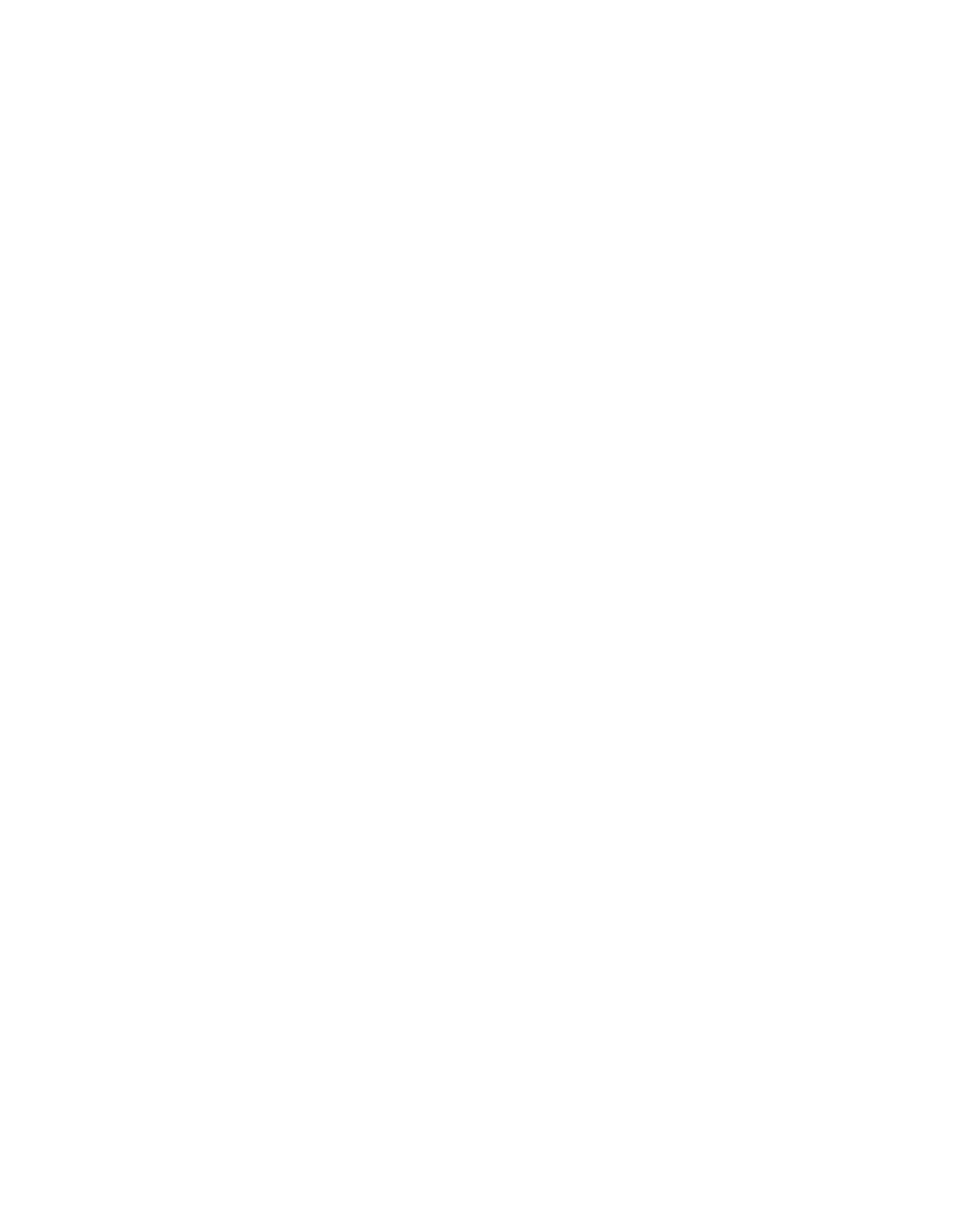
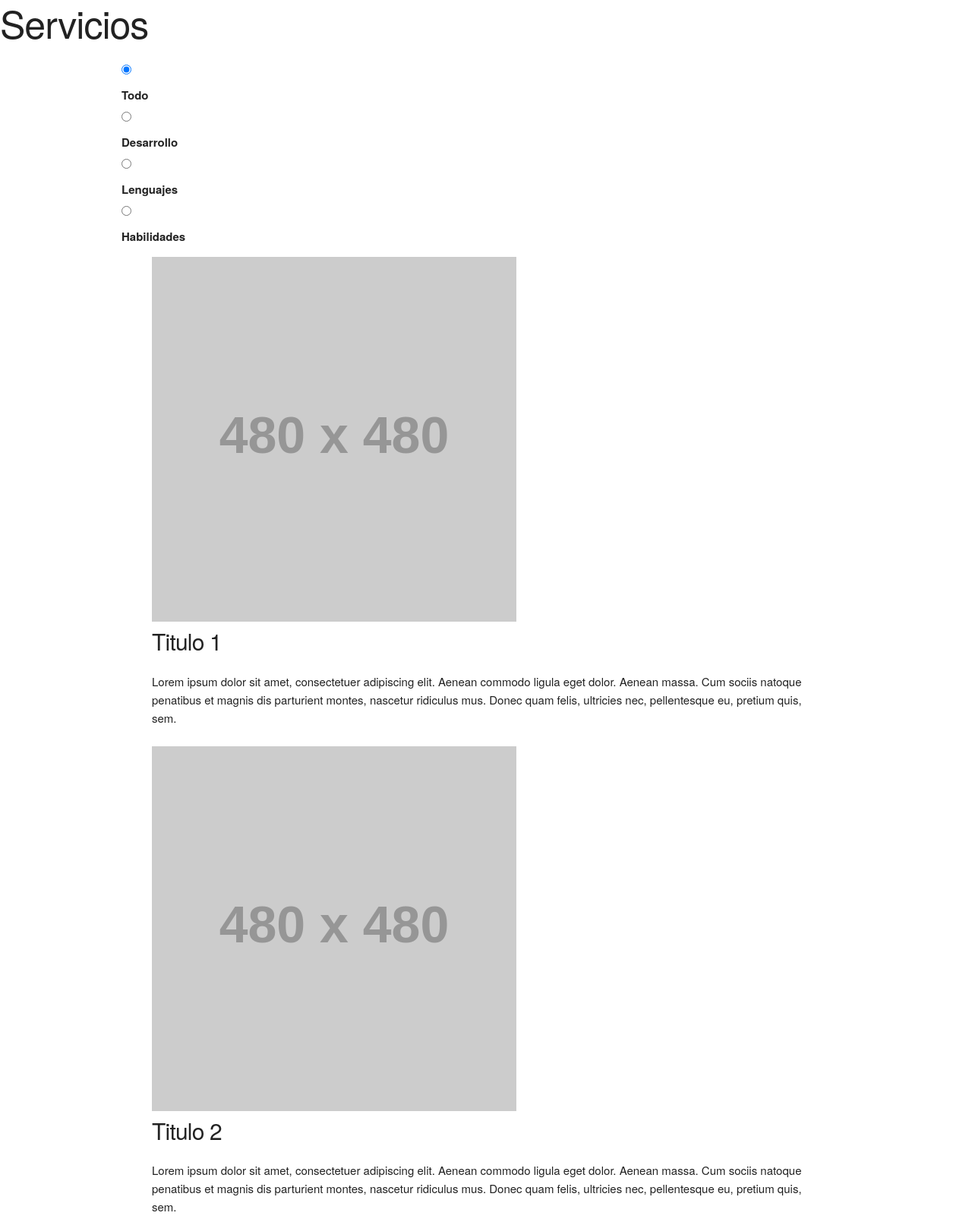
Before and after one commit to Lucia13/Diplomado-APM-2, a plain HTML site: page lab1/index.html in a window 1280 px wide. Shown: the top 1604 px of the page at 76% size. Before the commit the page ends 800 px from the top, so only its background shows below. Drawn offline with Linux system fonts and the light colour scheme; placeholder pictures from the web are drawn by us.

Commit message:
Actualizacion 1 ejercicio APM 2

```diff
--- a/lab1/index.html
+++ b/lab1/index.html
@@ -1,9 +1,88 @@
 <!DOCTYPE html>
 <html lang="es-ES">
 <head>
-
+<meta charset="UTF-8">
+<meta name="viewport" content="width=device-width, initial-scale=1, maximum-scale=1"/>
+<!-- Styles -->
+<link rel="stylesheet" href="css/normalize.css">
+<link rel="stylesheet" href="css/skeleton.css">
+<link rel="stylesheet" href="css/styles.css">
+<title>Servicios</title>
 </head>
 <body>
+<header class="header">
+	<div class="logo">
+		<h1>Servicios</h1>
+		</div>
+	</header>
+	<form class="content container">
+		<input type="radio" class="nav-menu" id="all" name="filter" checked="checked"/>
+		<label for="all">Todo</label>
+
+		<input type="radio" class="nav-menu" id="develop" name="filter"/>
+		<label for="develop">Desarrollo</label>
+
+		<input type="radio" class="nav-menu" id="languages" name="filter"/>
+		<label for="languages">Lenguajes</label>
+
+		<input type="radio" class="nav-menu" id="skills" name="filter"/>
+		<label for="skills">Habilidades</label>
+<!-- End Navigation -->
+
+<section class="services">
+<!--Start Pic 1-->
+	<figure class="four colums all test">
+		<img src="http://placehold.it/480x480/000000" alt="img 1">
+		<figcaption>
+			<h4>Titulo 1</h4>
+			<p>Lorem ipsum dolor sit amet, consectetuer adipiscing elit. Aenean commodo ligula eget dolor. Aenean massa. Cum sociis natoque penatibus et magnis dis parturient montes, nascetur ridiculus mus. Donec quam felis, ultricies nec, pellentesque eu, pretium quis, sem.</p>
+		</figcaption>
+	</figure>
+<!-- End Pic 1-->
+
+<!--Start Pic 2-->
+	<figure class="four colums all develop">
+		<img src="http://placehold.it/480x480/000000" alt="img 2">
+		<figcaption>
+			<h4>Titulo 2</h4>
+			<p>Lorem ipsum dolor sit amet, consectetuer adipiscing elit. Aenean commodo ligula eget dolor. Aenean massa. Cum sociis natoque penatibus et magnis dis parturient montes, nascetur ridiculus mus. Donec quam felis, ultricies nec, pellentesque eu, pretium quis, sem.</p>
+		</figcaption>
+	</figure>
+<!-- End Pic 2-->
+
+<!--Start Pic 3-->
+	<figure class="four colums all languages">
+		<img src="http://placehold.it/480x480/000000" alt="img 3">
+		<figcaption>
+			<h4>Titulo 3</h4>
+			<p>Lorem ipsum dolor sit amet, consectetuer adipiscing elit. Aenean commodo ligula eget dolor. Aenean massa. Cum sociis natoque penatibus et magnis dis parturient montes, nascetur ridiculus mus. Donec quam felis, ultricies nec, pellentesque eu, pretium quis, sem.</p>
+		</figcaption>
+	</figure>
+<!-- End Pic 3-->
+
+<!--Start Pic 4-->
+	<figure class="four colums all skils">
+		<img src="http://placehold.it/480x480/000000" alt="img 4">
+		<figcaption>
+			<h4>Titulo 4</h4>
+			<p>Lorem ipsum dolor sit amet, consectetuer adipiscing elit. Aenean commodo ligula eget dolor. Aenean massa. Cum sociis natoque penatibus et magnis dis parturient montes, nascetur ridiculus mus. Donec quam felis, ultricies nec, pellentesque eu, pretium quis, sem.</p>
+		</figcaption>
+	</figure>
+<!-- End Pic 4-->
+</section>
+</form>
+<!-- end form and section -->
+
+<footer class="footer container">
+<div class="contact">
+<ul>
+	<li class="contact name"> Lucia Suárez</li>
+	<li class= "contact-phone"> (+571) 1234567</li>
+	<li class="contact-email"> lucia@gmail.com</li>
+</ul>
+</div>
+</footer>
+
 
 </body>
 </html>
```
